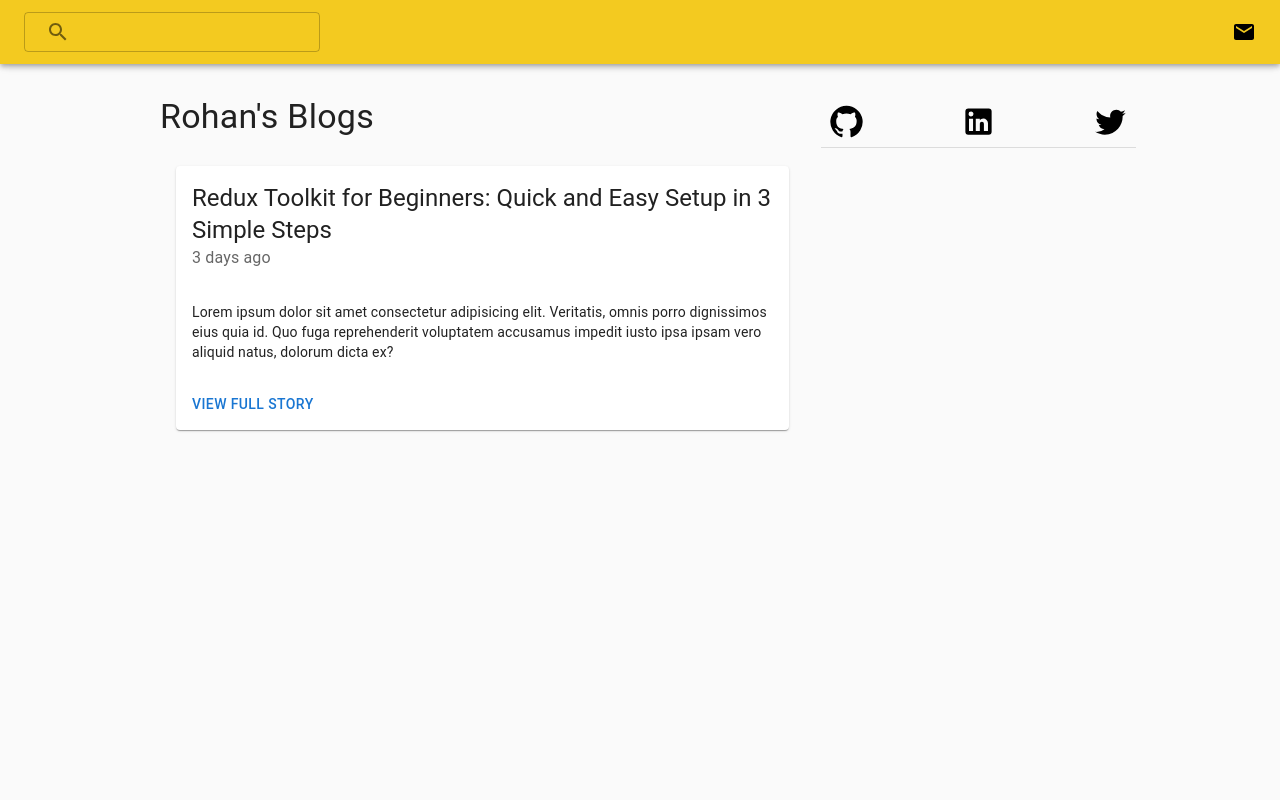
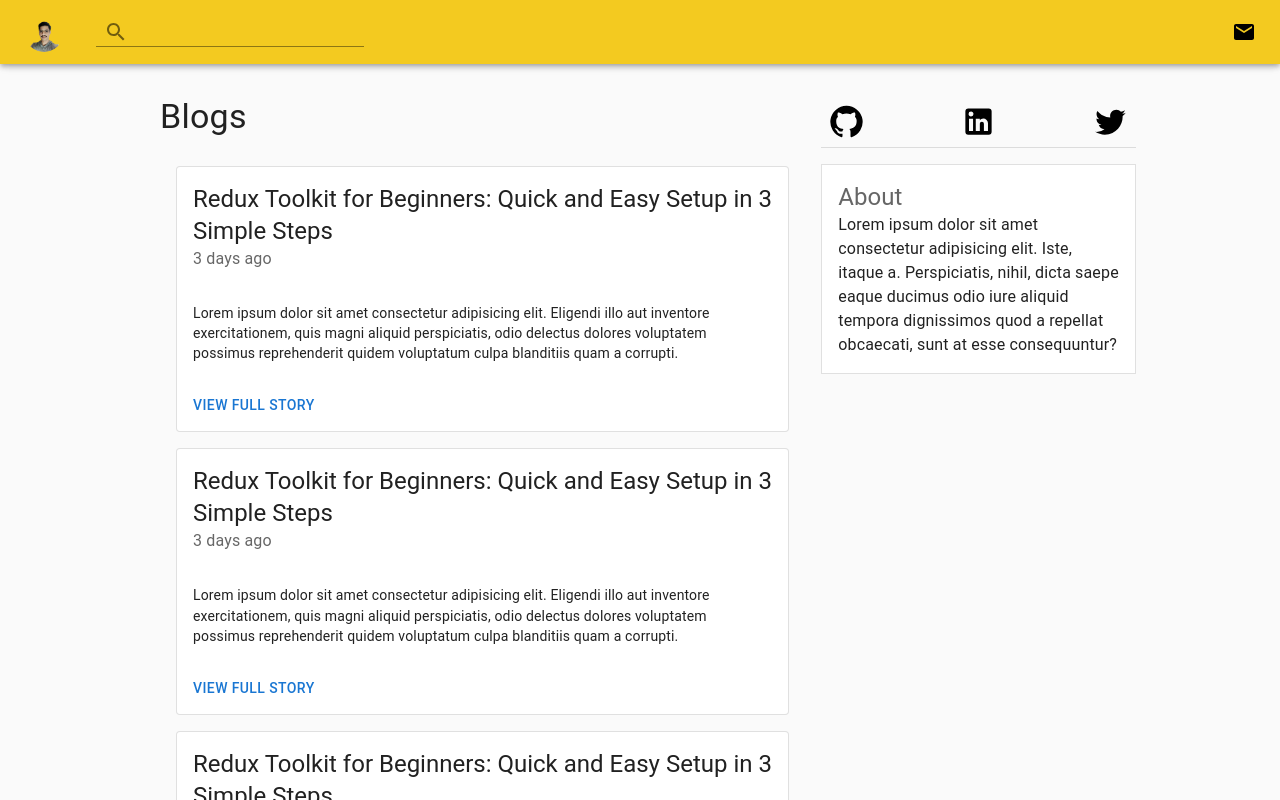
Before and after one commit to Xebec19/in.co.rohankumarthakur.blog, a Next.js app: page / in a window 1280 px wide. Shown: the top 800 px of the page. Built offline with nearby package versions, Linux system fonts and the light colour scheme.

Commit message:
feat: added home page with dummy content

```diff
--- a/components/Author.module.css
+++ b/components/Author.module.css
@@ -1,3 +1,7 @@
+.container {
+  display: none;
+}
+
 .socialLinks {
   justify-content: space-between;
   display: flex;
@@ -9,3 +13,14 @@
 .socialItem:hover {
   color: #f3ca20;
 }
+
+.about {
+  margin-top: 1rem;
+  padding: 1rem;
+}
+
+@media only screen and (min-width: 600px) {
+  .container {
+    display: inherit;
+  }
+}
--- a/components/Author.tsx
+++ b/components/Author.tsx
@@ -2,12 +2,12 @@ import React from "react";
 import GitHubIcon from "@mui/icons-material/GitHub";
 import LinkedInIcon from "@mui/icons-material/LinkedIn";
 import TwitterIcon from "@mui/icons-material/Twitter";
-import { Box, Divider, IconButton } from "@mui/material";
+import { Box, Divider, IconButton, Paper, Typography } from "@mui/material";
 import styles from "./Author.module.css";
 
 const Author = () => {
   return (
-    <Box>
+    <Box className={styles.container}>
       <Box className={styles.socialLinks}>
         <IconButton>
           <GitHubIcon
@@ -32,6 +32,19 @@ const Author = () => {
         </IconButton>
       </Box>
       <Divider />
+      <Box>
+        <Paper variant="outlined" square className={styles.about}>
+          <Typography variant="h5" component="h5" color="textSecondary">
+            About
+          </Typography>
+          <Typography variant="body1" component="div" color="body.secondary">
+            Lorem ipsum dolor sit amet consectetur adipisicing elit. Iste,
+            itaque a. Perspiciatis, nihil, dicta saepe eaque ducimus odio iure
+            aliquid tempora dignissimos quod a repellat obcaecati, sunt at esse
+            consequuntur?
+          </Typography>
+        </Paper>
+      </Box>
     </Box>
   );
 };
--- /dev/null
+++ b/components/Footer.module.css
@@ -0,0 +1,4 @@
+.footer {
+  width: 100%;
+  background-color: #f3ca20;
+}
--- /dev/null
+++ b/components/Footer.tsx
@@ -0,0 +1,18 @@
+import { InputAdornment, TextField } from "@material-ui/core";
+import { AppBar, Avatar, Box, IconButton, Toolbar } from "@mui/material";
+import SearchIcon from "@mui/icons-material/Search";
+import EmailIcon from "@mui/icons-material/Email";
+import styles from "./Footer.module.css";
+import React from "react";
+
+const Footer = () => {
+  return (
+    <Box className={styles.footer}>
+      <Toolbar>
+        <Box>{"Build by Rohan Thakur"}</Box>
+      </Toolbar>
+    </Box>
+  );
+};
+
+export default React.memo(Footer);
--- a/components/Navigation.module.css
+++ b/components/Navigation.module.css
@@ -1,5 +1,6 @@
 .navBand {
   background-color: #f3ca20;
+  box-sizing: border-box;
 }
 
 .navIconsList {
@@ -8,3 +9,21 @@
   background-color: #f3ca20;
   color: #000;
 }
+
+.navFront {
+  display: flex;
+  align-items: center;
+}
+
+.searchBox {
+  display: none !important;
+}
+
+@media only screen and (min-width: 600px) {
+  .profilePic {
+    margin-right: 2rem;
+  }
+  .searchBox {
+    display: inherit !important;
+  }
+}
--- a/components/Navigation.tsx
+++ b/components/Navigation.tsx
@@ -1,5 +1,5 @@
 import { InputAdornment, TextField } from "@material-ui/core";
-import { AppBar, Box, IconButton, Toolbar } from "@mui/material";
+import { AppBar, Avatar, Box, IconButton, Toolbar } from "@mui/material";
 import SearchIcon from "@mui/icons-material/Search";
 import EmailIcon from "@mui/icons-material/Email";
 import styles from "./Navigation.module.css";
@@ -7,10 +7,16 @@ import styles from "./Navigation.module.css";
 const Navigation = () => {
   return (
     <Box>
-      <AppBar>
+      <AppBar className={styles.navBand}>
         <Toolbar className={styles.navIconsList}>
+          <Box className={styles.navFront}>
+            <Avatar
+              alt="Rohan's pic"
+              src="/author.png"
+              className={styles.profilePic}
+            />
             <TextField
-            variant="outlined"
+              className={styles.searchBox}
               aria-label="Search blogs"
               size="small"
               InputProps={{
@@ -23,6 +29,7 @@ const Navigation = () => {
                 ),
               }}
             />
+          </Box>
           <EmailIcon />
         </Toolbar>
       </AppBar>
--- /dev/null
+++ b/components/Post.tsx
@@ -0,0 +1,32 @@
+import React from "react";
+import {
+  Button,
+  Card,
+  CardActions,
+  CardContent,
+  CardHeader,
+  Grid,
+  IconButton,
+  List,
+  ListItem,
+} from "@mui/material";
+import { formatDistance, subDays } from "date-fns";
+
+const Post = ({ item }) => {
+  return (
+    <Card variant="outlined">
+      <CardHeader
+        title={item.title}
+        subheader={formatDistance(item.createdOn, new Date(), {
+          addSuffix: true,
+        })}
+      />
+      <CardContent>{item.description}</CardContent>
+      <CardActions>
+        <Button>View Full Story</Button>
+      </CardActions>
+    </Card>
+  );
+};
+
+export default React.memo(Post);
--- /dev/null
+++ b/components/PostList.tsx
@@ -0,0 +1,27 @@
+import React from "react";
+import {
+  Button,
+  Card,
+  CardActions,
+  CardContent,
+  CardHeader,
+  Grid,
+  IconButton,
+  List,
+  ListItem,
+} from "@mui/material";
+import Post from "./Post";
+
+const PostList = ({ list }) => {
+  return (
+    <List>
+      {list.map((blog, key) => (
+        <ListItem key={key}>
+          <Post item={blog} />
+        </ListItem>
+      ))}
+    </List>
+  );
+};
+
+export default React.memo(PostList);
--- a/pages/index.tsx
+++ b/pages/index.tsx
@@ -14,9 +14,84 @@ import {
   List,
   ListItem,
 } from "@mui/material";
+import { formatDistance, subDays } from "date-fns";
 import Author from "@/components/Author";
-import { formatDistance, subDays } from "date-fns";
 import { Typography } from "@material-ui/core";
+import PostList from "@/components/PostList";
+import Footer from "@/components/Footer";
+
+const LIST = [
+  {
+    _id: 123,
+    title:
+      "Redux Toolkit for Beginners: Quick and Easy Setup in 3 Simple Steps",
+    createdOn: subDays(new Date(), 3),
+    description:
+      "Lorem ipsum dolor sit amet consectetur adipisicing elit. Eligendi illo aut inventore exercitationem, quis magni aliquid perspiciatis, odio delectus dolores voluptatem possimus reprehenderit quidem voluptatum culpa blanditiis quam a corrupti.",
+    tags: ["react", "redux", "web-development"],
+    comments: [
+      { _id: 123, author: "Rohan", comment: "hello world!" },
+      { _id: 123, author: "Rohan", comment: "hello world!" },
+      { _id: 123, author: "Rohan", comment: "hello world!" },
+    ],
+  },
+  {
+    _id: 123,
+    title:
+      "Redux Toolkit for Beginners: Quick and Easy Setup in 3 Simple Steps",
+    createdOn: subDays(new Date(), 3),
+    description:
+      "Lorem ipsum dolor sit amet consectetur adipisicing elit. Eligendi illo aut inventore exercitationem, quis magni aliquid perspiciatis, odio delectus dolores voluptatem possimus reprehenderit quidem voluptatum culpa blanditiis quam a corrupti.",
+    tags: ["react", "redux", "web-development"],
+    comments: [
+      { _id: 123, author: "Rohan", comment: "hello world!" },
+      { _id: 123, author: "Rohan", comment: "hello world!" },
+      { _id: 123, author: "Rohan", comment: "hello world!" },
+    ],
+  },
+  {
+    _id: 123,
+    title:
+      "Redux Toolkit for Beginners: Quick and Easy Setup in 3 Simple Steps",
+    createdOn: subDays(new Date(), 3),
+    description:
+      "Lorem ipsum dolor sit amet consectetur adipisicing elit. Eligendi illo aut inventore exercitationem, quis magni aliquid perspiciatis, odio delectus dolores voluptatem possimus reprehenderit quidem voluptatum culpa blanditiis quam a corrupti.",
+    tags: ["react", "redux", "web-development"],
+    comments: [
+      { _id: 123, author: "Rohan", comment: "hello world!" },
+      { _id: 123, author: "Rohan", comment: "hello world!" },
+      { _id: 123, author: "Rohan", comment: "hello world!" },
+    ],
+  },
+  {
+    _id: 123,
+    title:
+      "Redux Toolkit for Beginners: Quick and Easy Setup in 3 Simple Steps",
+    createdOn: subDays(new Date(), 3),
+    description:
+      "Lorem ipsum dolor sit amet consectetur adipisicing elit. Eligendi illo aut inventore exercitationem, quis magni aliquid perspiciatis, odio delectus dolores voluptatem possimus reprehenderit quidem voluptatum culpa blanditiis quam a corrupti.",
+    tags: ["react", "redux", "web-development"],
+    comments: [
+      { _id: 123, author: "Rohan", comment: "hello world!" },
+      { _id: 123, author: "Rohan", comment: "hello world!" },
+      { _id: 123, author: "Rohan", comment: "hello world!" },
+    ],
+  },
+  {
+    _id: 123,
+    title:
+      "Redux Toolkit for Beginners: Quick and Easy Setup in 3 Simple Steps",
+    createdOn: subDays(new Date(), 3),
+    description:
+      "Lorem ipsum dolor sit amet consectetur adipisicing elit. Eligendi illo aut inventore exercitationem, quis magni aliquid perspiciatis, odio delectus dolores voluptatem possimus reprehenderit quidem voluptatum culpa blanditiis quam a corrupti.",
+    tags: ["react", "redux", "web-development"],
+    comments: [
+      { _id: 123, author: "Rohan", comment: "hello world!" },
+      { _id: 123, author: "Rohan", comment: "hello world!" },
+      { _id: 123, author: "Rohan", comment: "hello world!" },
+    ],
+  },
+];
 
 export default function Home() {
   return (
@@ -35,36 +110,15 @@ export default function Home() {
         <Grid container spacing={2} className={styles.main}>
           <Grid item md={8} xs={12}>
             <Typography gutterBottom variant="h4" component="div">
-              {"Rohan's Blogs"}
+              {"Blogs"}
             </Typography>
-            <List>
-              <ListItem>
-                <Card>
-                  <CardHeader
-                    title="Redux Toolkit for Beginners: Quick and Easy Setup in 3 Simple Steps"
-                    subheader={formatDistance(
-                      subDays(new Date(), 3),
-                      new Date(),
-                      { addSuffix: true }
-                    )}
-                  />
-                  <CardContent>
-                    Lorem ipsum dolor sit amet consectetur adipisicing elit.
-                    Veritatis, omnis porro dignissimos eius quia id. Quo fuga
-                    reprehenderit voluptatem accusamus impedit iusto ipsa ipsam
-                    vero aliquid natus, dolorum dicta ex?
-                  </CardContent>
-                  <CardActions>
-                    <Button>View Full Story</Button>
-                  </CardActions>
-                </Card>
-              </ListItem>
-            </List>
+            <PostList list={LIST} />
           </Grid>
           <Grid item md={4} xs={12}>
             <Author />
           </Grid>
         </Grid>
+        <Footer />
       </main>
     </>
   );
--- a/styles/Home.module.css
+++ b/styles/Home.module.css
@@ -3,3 +3,8 @@
   margin: auto;
   margin-top: 5rem;
 }
+
+.footer {
+  position: fixed;
+  bottom: 0px;
+}
```
Also changed, not shown: pages/[post].tsx (added, +20 -0 lines), .babelrc (added), public/author.png (added), 1 other file (tests, documents, lock files or other folders). Lines whose indentation alone changed are shown as unchanged.
